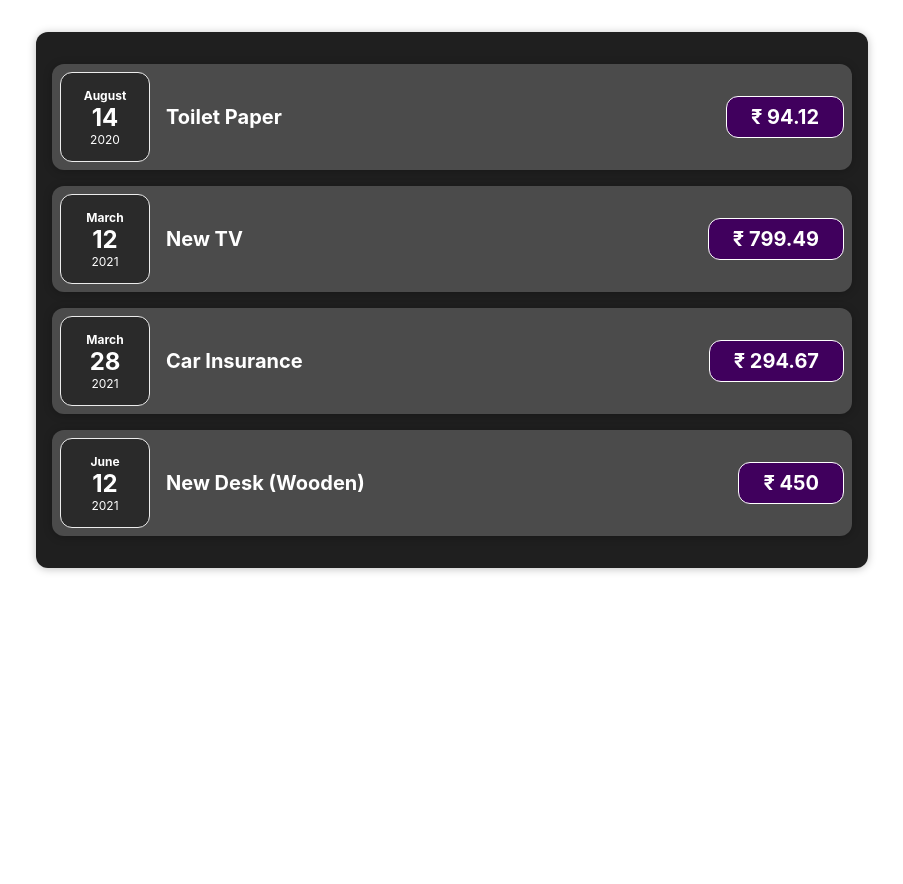
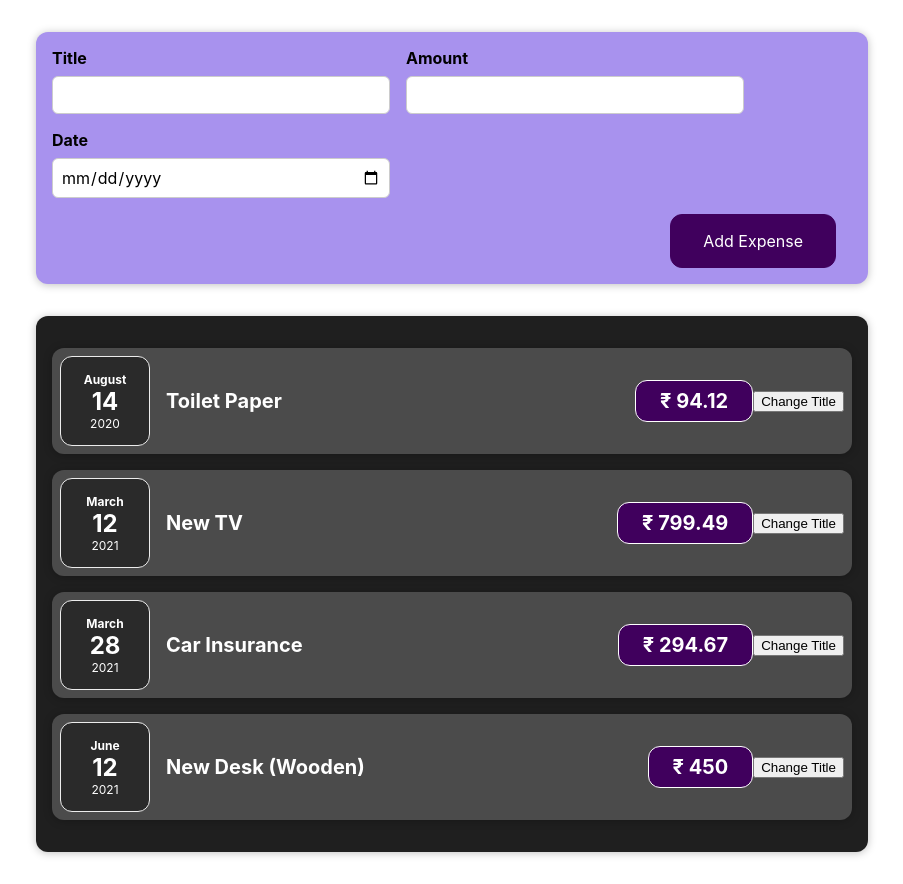
Before and after one commit to Harishkumar-J/Expensive-Wallet, a React (Create React App) app: page / in a window 1280 px wide. Shown: the whole page, without its empty margins (188-1091 px from the left). Before the commit the page ends 800 px from the top, so only its background shows below. Built offline with nearby package versions, Linux system fonts and the light colour scheme.

Commit message:
Adding Form comp. for expenses

```diff
--- a/src/App.js
+++ b/src/App.js
@@ -1,5 +1,6 @@
 // import ExpenseItem from './components/Expenses/ExpenseItem';
 import Expenses from './components/Expenses/Expenses';
+import NewExpense from './components/NewExpense/NewExpense';
 
 function App() {
 	const expenses = [
@@ -24,7 +25,8 @@
 		},
 	];
 	return (
-		<div className='App'>
+		<div>
+			<NewExpense />
 			<Expenses items={expenses} />
 		</div>
 	);
--- a/src/components/Expenses/ExpenseItem.js
+++ b/src/components/Expenses/ExpenseItem.js
@@ -1,15 +1,22 @@
 import ExpenseDate from './ExpenseDate';
 import './ExpenseItem.css';
 import Card from '../UI/Card';
+import { useState } from 'react';
 
 function ExpenseItem(props) {
+	const [title, setTitle] = useState(props.title);
+	const titleHandler = () => {
+		setTitle((prevState) => 'Changed');
+	};
+
 	return (
 		<Card className='expense-item'>
 			<ExpenseDate date={props.date} />
 			<div className='expense-item__description'>
-				<h2>{props.title}</h2>
+				<h2>{title}</h2>
 			</div>
 			<div className='expense-item__price'>₹ {props.amount}</div>
+			<button onClick={titleHandler}>Change Title</button>
 		</Card>
 	);
 }
--- /dev/null
+++ b/src/components/NewExpense/ExpenseForm.css
@@ -0,0 +1,26 @@
+.new-expense__controls {
+	display: flex;
+	flex-wrap: wrap;
+	gap: 1rem;
+	margin-bottom: 1rem;
+	text-align: left;
+}
+
+.new-expense__control label {
+	font-weight: bold;
+	margin-bottom: 0.5rem;
+	display: block;
+}
+
+.new-expense__control input {
+	font: inherit;
+	padding: 0.5rem;
+	border-radius: 6px;
+	border: 1px solid #ccc;
+	width: 20rem;
+	max-width: 100%;
+}
+
+.new-expense__actions {
+	text-align: right;
+}
--- /dev/null
+++ b/src/components/NewExpense/ExpenseForm.js
@@ -0,0 +1,89 @@
+import { useState } from 'react';
+import './ExpenseForm.css';
+
+const ExpenseForm = () => {
+	const [userInput, setUserInput] = useState({
+		title: '',
+		amount: '',
+		date: '',
+	});
+	const titleChangeHandler = (e) => {
+		setUserInput((prevState) => {
+			return {
+				...prevState,
+				title: e.target.value,
+			};
+		});
+	};
+	const amountChangeHandler = (e) => {
+		setUserInput((prevState) => {
+			return {
+				...prevState,
+				amount: e.target.value,
+			};
+		});
+	};
+	const dateChangeHandler = (e) => {
+		setUserInput((prevState) => {
+			return {
+				...prevState,
+				date: e.target.value,
+			};
+		});
+	};
+
+	const submitHandler = (e) => {
+		e.preventDefault();
+		const expenseDetails = {
+			title: userInput.title,
+			amount: userInput.amount,
+			date: new Date(userInput.date),
+		};
+		console.log(expenseDetails);
+		//two-way binding (after submitting the form, we clear the form fields)
+		setUserInput({
+			title: '',
+			amount: '',
+			date: '',
+		});
+	};
+	return (
+		<form onSubmit={submitHandler}>
+			<div className='new-expense__controls'>
+				<div className='new-expense__control'>
+					<label>Title</label>
+					<input
+						type='text'
+						value={userInput.title}
+						onChange={titleChangeHandler}
+					/>
+				</div>
+				<div className='new-expense__control'>
+					<label>Amount</label>
+					<input
+						type='number'
+						value={userInput.amount}
+						min='0.01'
+						step='0.01'
+						onChange={amountChangeHandler}
+					/>
+				</div>
+				<div className='new-expense__control'>
+					<label>Date</label>
+					<input
+						type='date'
+						value={userInput.date}
+						min='2020-01-01'
+						max='2024-12-31'
+						onChange={dateChangeHandler}
+					/>
+				</div>
+			</div>
+			<div className='new-expense__actions'>
+				<button type='submit'>Add Expense</button>
+			</div>
+		</form>
+	);
+};
+
+export default ExpenseForm;
--- /dev/null
+++ b/src/components/NewExpense/NewExpense.css
@@ -0,0 +1,35 @@
+.new-expense {
+	background-color: #a892ee;
+	padding: 1rem;
+	margin: 2rem auto;
+	width: 50rem;
+	max-width: 95%;
+	border-radius: 12px;
+	text-align: center;
+	box-shadow: 0 1px 8px rgba(0, 0, 0, 0.25);
+}
+.new-expense button {
+	font: inherit;
+	cursor: pointer;
+	padding: 1rem 2rem;
+	border: 1px solid #40005d;
+	background-color: #40005d;
+	color: white;
+	border-radius: 12px;
+	margin-right: 1rem;
+}
+
+.new-expense button:hover,
+.new-expense button:active {
+	background-color: #510674;
+	border-color: #510674;
+}
+.new-expense button.alternative {
+	color: #220131;
+	border-color: transparent;
+	background-color: transparent;
+}
+.new-expense button.alternative:hover,
+.new-expense button.alternative:active {
+	background-color: #ddb3f8;
+}
--- /dev/null
+++ b/src/components/NewExpense/NewExpense.js
@@ -0,0 +1,11 @@
+import './NewExpense.css';
+import ExpenseForm from './ExpenseForm';
+
+const NewExpense = () => {
+	return (
+		<div className='new-expense'>
+			<ExpenseForm />
+		</div>
+	);
+};
+export default NewExpense;
```
